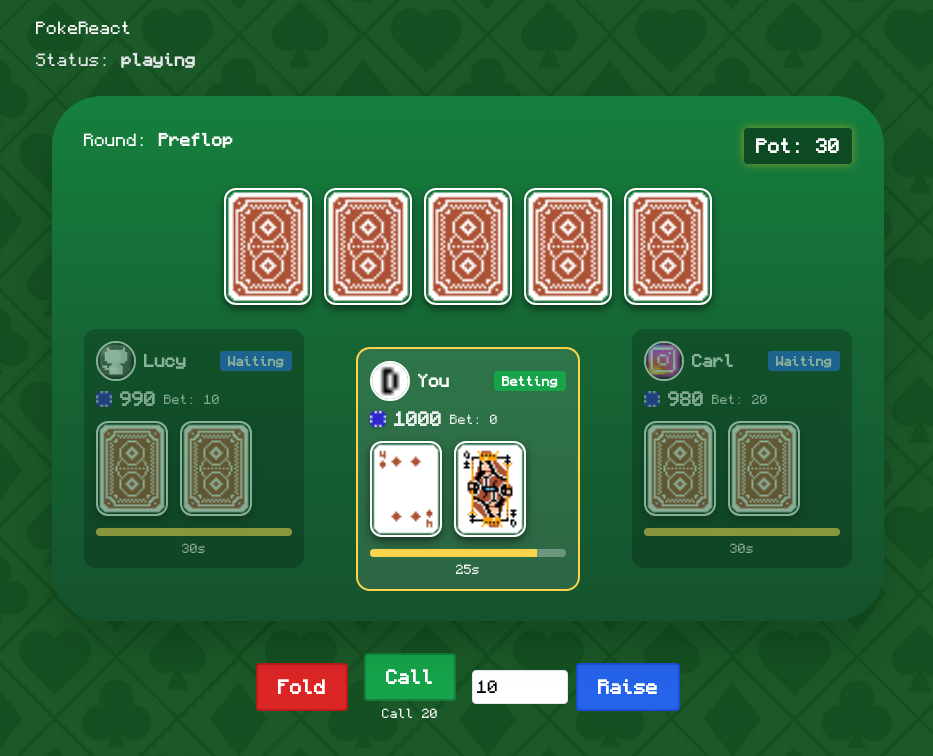
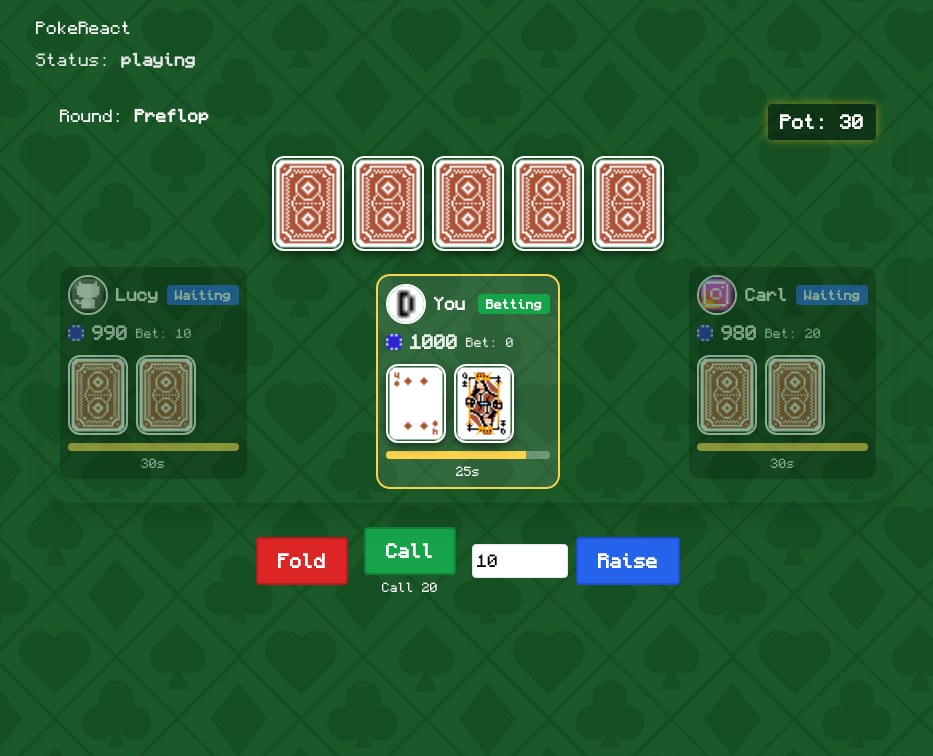
Before and after one commit to fjrmhri/Simple-Poker-Game, a React (Create React App) app: page / in a window 1280 px wide. Shown: the top 756 px of the page, without its empty margins (172-1105 px from the left). Built offline with nearby package versions, Linux system fonts and the light colour scheme.

Commit message:
chore: reset last actions each round

```diff
--- a/src/components/PlayerSeat.jsx
+++ b/src/components/PlayerSeat.jsx
@@ -54,7 +54,7 @@ export default function PlayerSeat({
     : "bg-blue-600";
   return (
     <div
-      className={`p-3 min-w-[220px] rounded-xl text-white transition-all duration-300 ease-in-out ${
+      className={`p-2 min-w-[180px] rounded-xl text-white transition-all duration-300 ease-in-out ${
         isTurn ? "bg-white/10 ring-2 ring-amber-300" : "bg-black/40"
       } ${round !== "Showdown" && !isTurn ? "opacity-50" : ""}`}
     >
@@ -91,14 +91,19 @@ export default function PlayerSeat({
         <span className="text-lg font-bold">{player.chips}</span>
         <span className="text-xs">Bet: {player.bet}</span>
       </div>
-      <div className="mt-2 flex gap-3">
-        <CardImg card={showFace ? c1 : { back: true }} />
-        <CardImg card={showFace ? c2 : { back: true }} />
+      {player.lastAction && (
+        <div className="mt-1 text-xs italic opacity-80">
+          Last: {player.lastAction}
+        </div>
+      )}
+      <div className="mt-2 flex gap-2">
+        <CardImg card={showFace ? c1 : { back: true }} w={60} />
+        <CardImg card={showFace ? c2 : { back: true }} w={60} />
       </div>
       {showFace && (
         <div className="mt-1 text-xs text-center">{comboName}</div>
       )}
-      <div className="mt-3">
+      <div className="mt-2">
         <div className="h-2 bg-white/30 rounded overflow-hidden">
           <motion.div
             animate={{ width: `${(timeLeft / MAX_TIME) * 100}%` }}
--- a/src/components/PokerTable.jsx
+++ b/src/components/PokerTable.jsx
@@ -10,8 +10,8 @@ export default function PokerTable({ state, pot, winners }) {
   const revealEveryone = round === "Showdown";
 
   return (
-    <div className="p-4 text-white">
-      <div className="relative mx-auto max-w-4xl p-8 rounded-[50px] shadow-2xl bg-gradient-to-b from-green-700 via-green-800 to-green-900">
+    <div className="p-2 text-white">
+      <div className="relative mx-auto max-w-4xl p-4 rounded-[30px] shadow-xl bg-transparent">
         <div className="flex justify-between text-sm md:text-base">
           <div>
             Round: <b>{round}</b>
@@ -28,14 +28,14 @@ export default function PokerTable({ state, pot, winners }) {
         </div>
 
         {/* Community cards */}
-        <div className="flex gap-3 justify-center my-6">
+        <div className="flex gap-2 justify-center my-4">
           {[0, 1, 2, 3, 4].map((i) => (
-            <CardImg key={i} card={community[i]} w={88} />
+            <CardImg key={i} card={community[i]} w={72} />
           ))}
         </div>
 
         {/* Players layout */}
-        <div className="relative mt-6 h-[260px]">
+        <div className="relative mt-4 h-[220px]">
           {/* Player (you) at bottom center */}
           <div className="absolute bottom-0 left-1/2 -translate-x-1/2">
             <PlayerSeat
--- a/src/core/models.js
+++ b/src/core/models.js
@@ -105,6 +105,7 @@ export default class Game {
         bet: 0,
         folded: false,
         hand: [deck.pop(), deck.pop()],
+        lastAction: null,
       }));
       dealerIndex = 0;
     } else {
@@ -113,6 +114,7 @@ export default class Game {
         bet: 0,
         folded: false,
         hand: [deck.pop(), deck.pop()],
+        lastAction: null,
       }));
       dealerIndex = (prevState.dealerIndex + 1) % players.length;
     }
@@ -197,30 +199,37 @@ export default class Game {
     const s = clone(state);
     const idx = s.currentPlayer;
     const p = s.players[idx];
+    const toCallBefore = this.toCallOf(s, idx);
 
     if (action === "fold") {
       p.folded = true;
+      p.lastAction = "fold";
     } else if (action === "check") {
       // only allowed if toCall = 0 (diasumsikan UI sudah memberi benar)
+      p.lastAction = "check";
     } else if (action === "call") {
-      const need = this.toCallOf(s, idx);
+      const need = toCallBefore;
       const pay = Math.min(need, p.chips);
       p.chips -= pay;
       p.bet += pay;
+      p.lastAction = "call";
     } else if (action === "bet") {
       // Bisa bet (jika toCall=0) atau raise (jika toCall>0)
-      const toCall = this.toCallOf(s, idx);
-      const total = toCall + (amount || 0);
+      const total = toCallBefore + (amount || 0);
       const pay = Math.min(total, p.chips);
       p.chips -= pay;
       p.bet += pay;
+      p.lastAction = toCallBefore > 0 ? "raise" : "bet";
     }
 
     // Jika tinggal 1 aktif -> langsung showdown
     if (countActive(s.players) === 1) {
       // masukkan semua bet ke pot
       s.pot += s.players.reduce((sum, pl) => sum + pl.bet, 0);
-      s.players.forEach((pl) => (pl.bet = 0));
+      s.players.forEach((pl) => {
+        pl.bet = 0;
+        pl.lastAction = null;
+      });
       s.round = "Showdown";
       s.winners = this.checkWinners(s);
       distributePot(s);
@@ -232,7 +241,10 @@ export default class Game {
     if (allActiveMatchedBet(s.players)) {
       // masukkan bet ke pot
       s.pot += s.players.reduce((sum, pl) => sum + pl.bet, 0);
-      s.players.forEach((pl) => (pl.bet = 0));
+      s.players.forEach((pl) => {
+        pl.bet = 0;
+        pl.lastAction = null;
+      });
 
       if (s.round === "Preflop") {
         // flop
```
